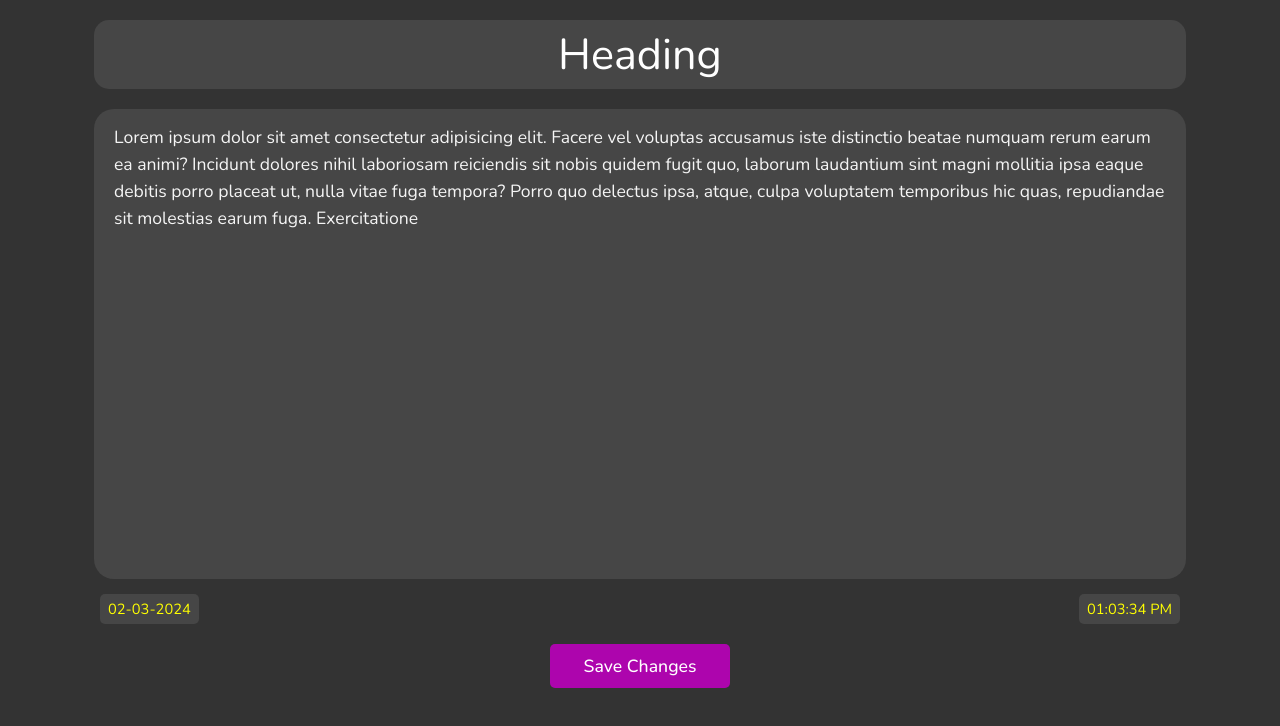
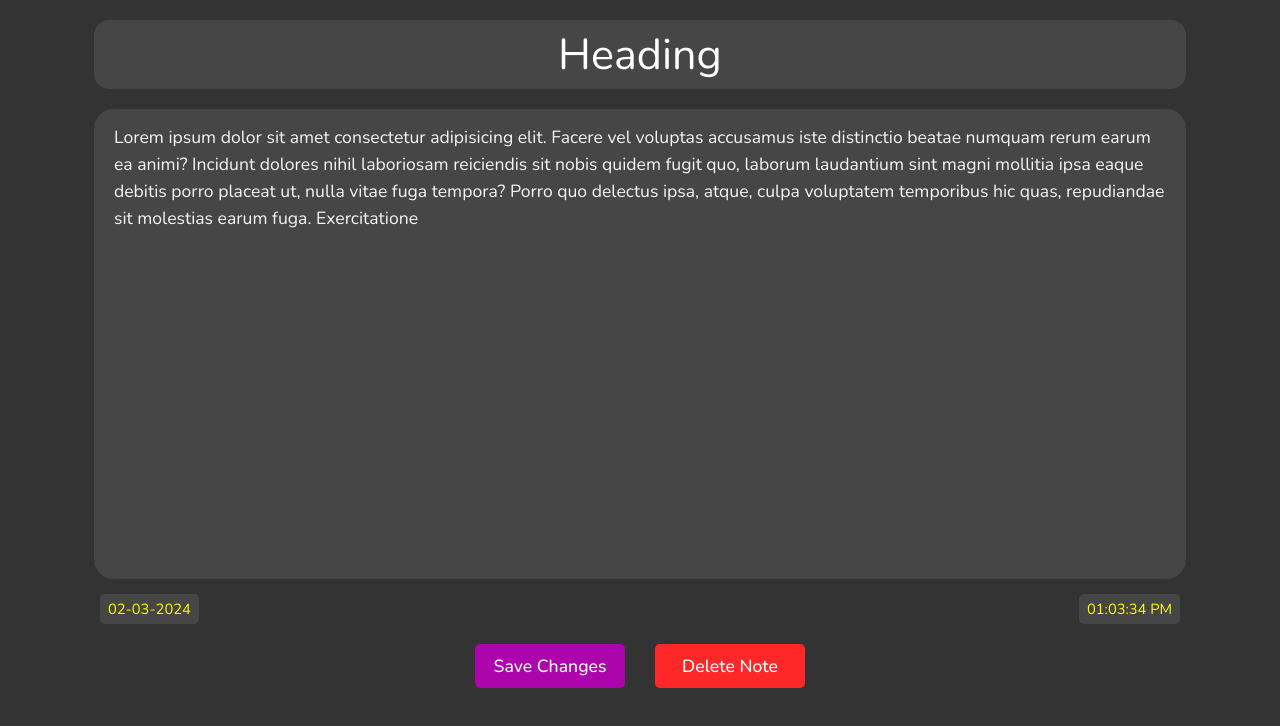
Before and after one commit to javedAkhtar1/React-Notes-App, a React (Vite) app: page /new-note in a window 1280 px wide. Shown: the top 726 px of the page. Built offline with nearby package versions, Linux system fonts and the light colour scheme; the HTML template or start-up script is replaced by a standard one.

Commit message:
added delete button

```diff
--- a/src/components/CompleteNote.jsx
+++ b/src/components/CompleteNote.jsx
@@ -25,7 +25,10 @@ function CompleteNote() {
         <small className="note-time">02-03-2024</small>
         <small> 01:03:34 PM</small>
       </div>
+      <div className="complete-note-buttons">
       <button className="save-changes-btn">Save Changes</button>
+      <button className="delete-note-btn">Delete Note</button>
+      </div>
     </div>
   );
 }
--- a/src/index.css
+++ b/src/index.css
@@ -141,7 +141,7 @@ body {
   font-family: "Nunito", sans-serif;
 }
 
-.save-btn, .back-btn, .save-changes-btn {
+.save-btn, .back-btn, .save-changes-btn, .delete-note-btn {
   padding:  6px 16px;
   width: 100px;
   font-family: "Nunito", sans-serif;
@@ -209,8 +209,8 @@ body {
   border-radius: 15px;
 }
 
-.save-changes-btn {
-  width: 180px;
+.save-changes-btn, .delete-note-btn {
+  width: 150px;
   padding: 10px;
 }
 
@@ -227,3 +227,15 @@ body {
   padding: 5px 8px;
   border-radius: 5px;
 }
+
+.complete-note-buttons {
+  display: flex;
+  gap: 30px;
+}
+
+.delete-note-btn {
+  background-color: rgb(255, 39, 39);
+}
+.delete-note-btn:hover {
+  background-color: rgb(246, 11, 11);
+}
```
